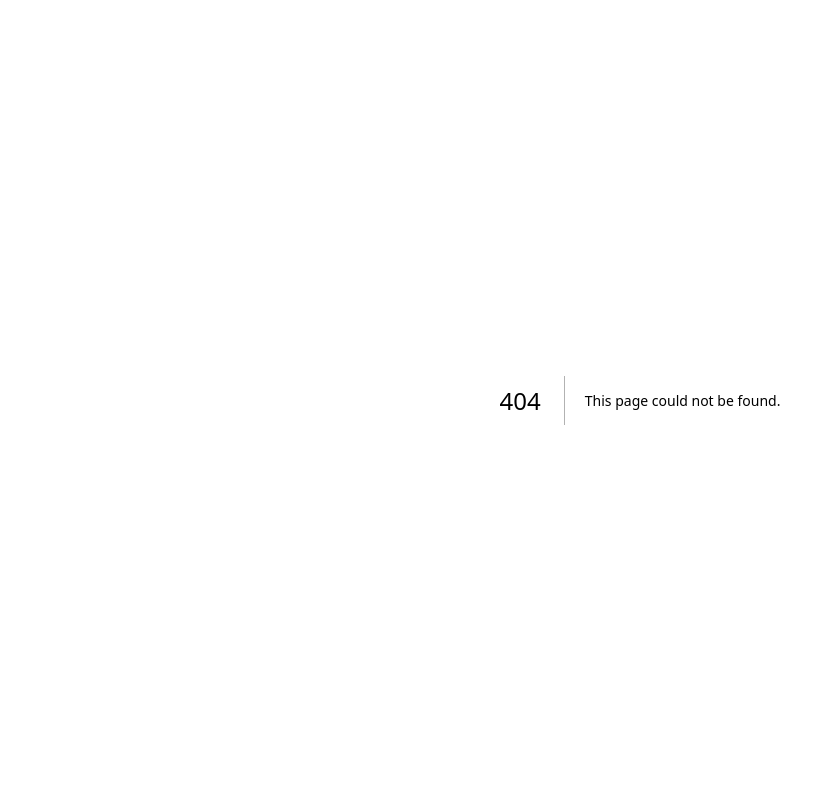
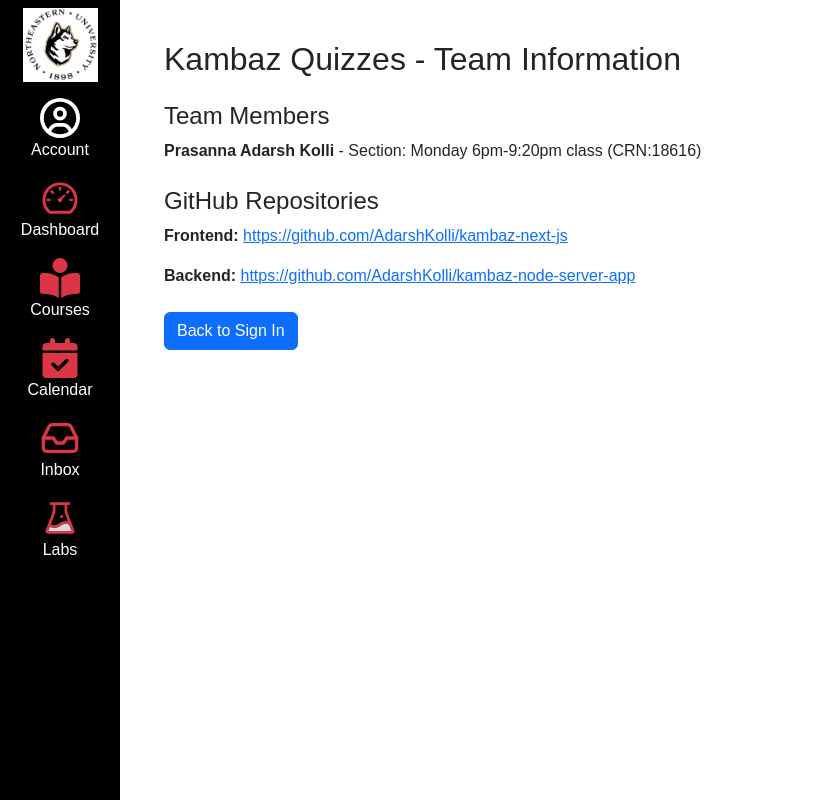
Before and after one commit to AdarshKolli/kambaz-next-js, a Next.js app: page /Team in a window 1280 px wide. Before the commit this address had no page. Shown: the whole page, without its empty margins (0-821 px from the left). Built offline with nearby package versions, Linux system fonts and the light colour scheme; no server answers.

Commit message:
added team details

```diff
--- a/app/(Kambaz)/Account/Signin/page.tsx
+++ b/app/(Kambaz)/Account/Signin/page.tsx
@@ -58,6 +58,11 @@
       <Link href="/Account/Signup" id="wd-signup-link">
         Sign up
       </Link>
+      <div className="text-center mt-5 pt-5 border-top">
+        <Link href="/Team" className="text-muted">
+          Team Details & Repository Links
+        </Link>
+      </div>
     </div>
   );
 }
--- /dev/null
+++ b/app/(Kambaz)/Team/page.tsx
@@ -0,0 +1,30 @@
+export default function Team() {
+  return (
+    <div className="container p-4">
+      <h2 className="mb-4">Kambaz Quizzes - Team Information</h2>
+
+      <div className="mb-4">
+        <h4>Team Members</h4>
+        <p><strong>Prasanna Adarsh Kolli</strong> - Section: Monday 6pm-9:20pm class (CRN:18616)</p>
+      </div>
+
+      <div className="mb-4">
+        <h4>GitHub Repositories</h4>
+        <p>
+          <strong>Frontend:</strong>{" "}
+          <a href="https://github.com/AdarshKolli/kambaz-next-js" target="_blank" rel="noopener noreferrer">
+            https://github.com/AdarshKolli/kambaz-next-js
+          </a>
+        </p>
+        <p>
+          <strong>Backend:</strong>{" "}
+          <a href="https://github.com/AdarshKolli/kambaz-node-server-app" target="_blank" rel="noopener noreferrer">
+            https://github.com/AdarshKolli/kambaz-node-server-app
+          </a>
+        </p>
+      </div>
+
+      <a href="/Account/Signin" className="btn btn-primary">Back to Sign In</a>
+    </div>
+  );
+}
```
